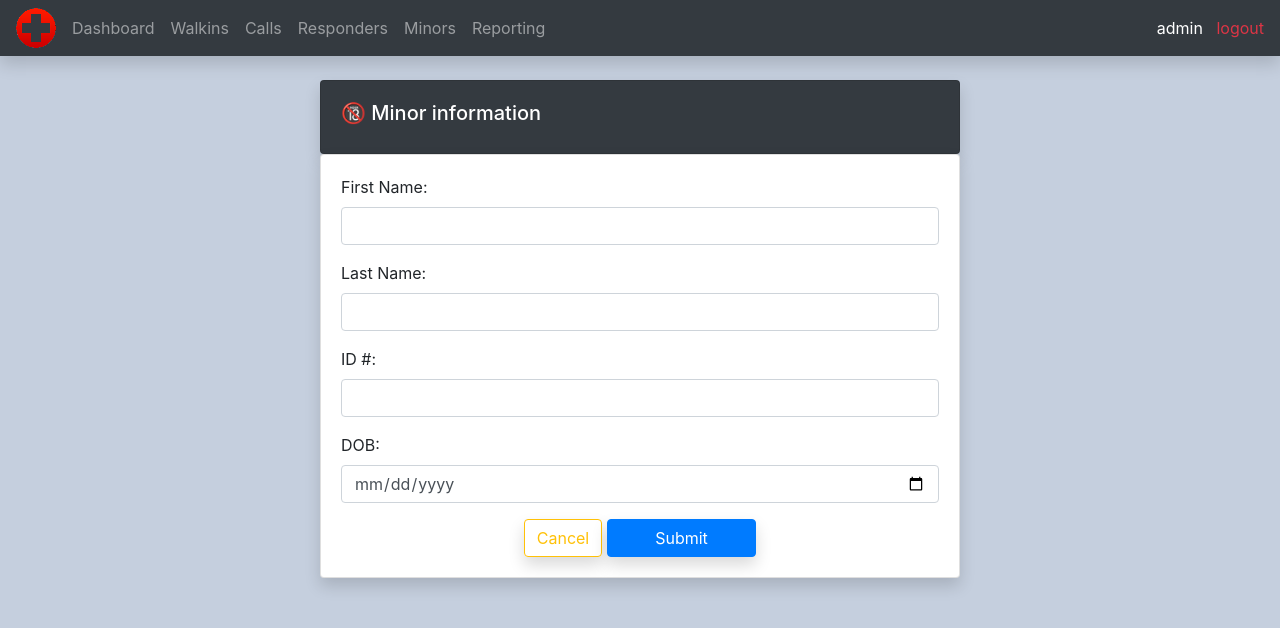
After one commit to dcmcdermott/First-Aid-Call-Manager, a Django app: page /new_minor/ in a window 1280 px wide. The commit adds this page. Shown: the top 628 px of the page. Run offline with Django 4.2, Linux system fonts and the light colour scheme; a user stored in the database is signed in.

Commit message:
Add new minor

```diff
--- a/calls/forms.py
+++ b/calls/forms.py
@@ -100,3 +100,21 @@ class AssignRespondersForm(ModelForm):
         widgets = {
             'responder': Select(attrs={'type': 'text', 'class': 'no-arrow text-center'})
         }
+
+
+class MinorForm(ModelForm):
+    class Meta:
+        model = Minor
+        fields = ['firstname', 'lastname', 'emp_id', 'dob']
+        labels = {
+            'firstname': 'First Name',
+            'lastname': 'Last Name',
+            'emp_id': 'ID #',
+            'dob': 'DOB'
+        }
+        widgets = {
+            'lastname': TextInput(attrs={'type': 'text', 'class': 'form-control', 'style': 'margin-bottom: 10px;'}),
+            'firstname': TextInput(attrs={'type': 'text', 'class': 'form-control', 'style': 'margin-bottom: 10px;'}),
+            'emp_id': TextInput(attrs={'type': 'text', 'class': 'form-control', 'style': 'margin-bottom: 10px;'}),
+            'dob': DateInput(attrs={'type': 'date', 'class': 'form-control', 'style': 'margin-bottom: 10px;'}),
+        }
--- a/calls/templates/calls/all_minors.html
+++ b/calls/templates/calls/all_minors.html
@@ -11,6 +11,7 @@
 					{{ minorFilter.form }}
 					<button class="btn btn-outline-primary ml-2 shadow" type="submit">Search</button>
 				</form>
+                <a class="btn btn-outline-success btn-block ml-auto mr-2 shadow" id="new_responder_btn" href="{% url 'new_minor' %}">➕ New Minor</a>
 			</div>
 		</div>
 		<br>
--- /dev/null
+++ b/calls/templates/calls/minor_form.html
@@ -0,0 +1,26 @@
+{% extends 'calls/main.html' %}
+
+{% load static %}
+
+{% block content %}
+
+<br>
+<div class="row">
+    <div class="col-md-12 mb-3">
+        <div class="card card-body w-50 m-auto bg-dark text-white shadow">
+            <h5>🔞 Minor information</h5>
+        </div>
+        <div class="card card-body w-50 m-auto shadow">
+            <form action="" method="POST" enctype="multipart/form-data">
+                {% csrf_token %}
+                {{ form.as_p }}
+                <div class="text-center">
+                    <a class="btn btn-outline-warning shadow" href="{% url 'all_minors' %}">Cancel</a>
+                    <input class="btn btn-primary w-25 shadow" type="submit" name="Submit">
+                </div>
+            </form>
+        </div>
+    </div>
+</div>
+
+{% endblock %}
--- a/calls/urls.py
+++ b/calls/urls.py
@@ -29,4 +29,5 @@ urlpatterns = [
     path('update_responder/<str:pk>/', views.updateResponder, name='update_responder'),
     # Minors
     path('minors/', views.allMinors, name="all_minors"),
+    path('new_minor/', views.newMinor, name='new_minor')
 ]
--- a/calls/views.py
+++ b/calls/views.py
@@ -505,3 +505,20 @@ def allMinors(request):
             'page_obj': page_obj
             }
     return render(request, 'calls/all_minors.html', context)
+
+
+# - New Minor
+@login_required(login_url='login')
+@allowed_users(allowed_roles=['Admin', 'Supervisors'])
+def newMinor(request):
+
+    form = MinorForm()
+
+    if request.method == 'POST':
+        form = MinorForm(request.POST, request.FILES)
+        if form.is_valid():
+            form.save()
+            return redirect('/minors')
+
+    context = {'form': form}
+    return render(request, 'calls/minor_form.html', context)
```
Also changed, not shown: calls/filters.py (+5 -5 lines), db.sqlite3.
